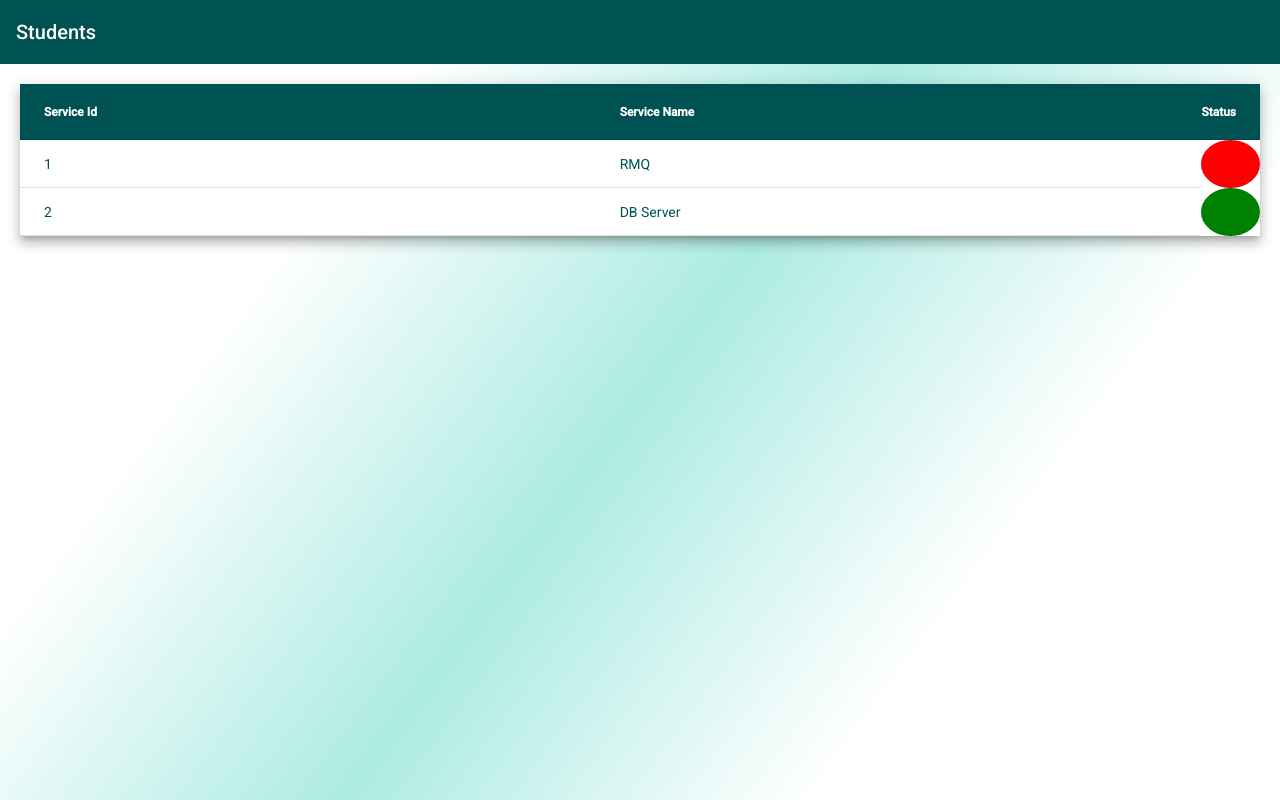
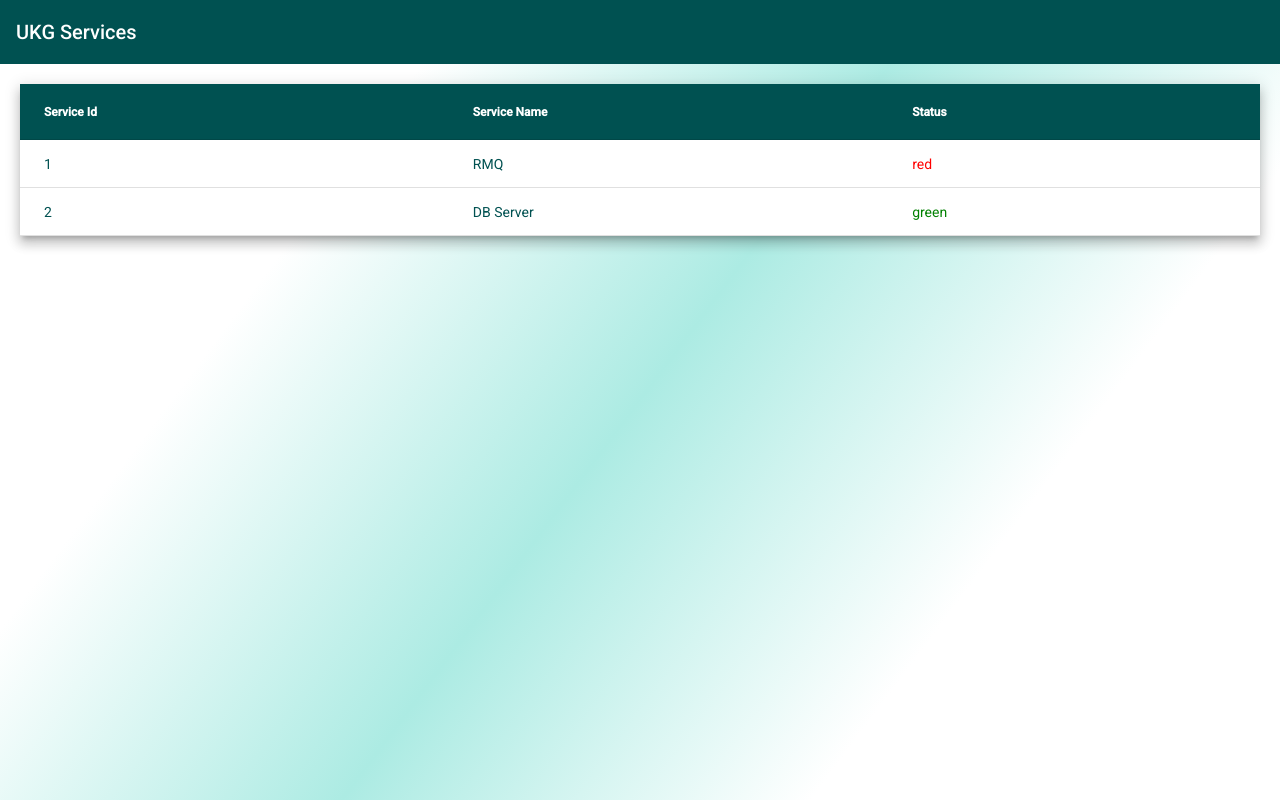
Before and after one commit to sumitbhutani14/ServicesDashboard, an Angular app: page / in a window 1280 px wide. Built offline with nearby package versions, Linux system fonts and the light colour scheme; data requests are answered from the project's data file.

Commit message:
some changes

```diff
--- a/src/app/all-students/all-students.component.html
+++ b/src/app/all-students/all-students.component.html
@@ -15,9 +15,13 @@
         <td mat-cell *matCellDef="let element">{{ element.name }}</td>
       </ng-container>
 
+      <!-- <ng-container matColumnDef="status">
+        <th mat-header-cell *matHeaderCellDef>Status</th>
+        <td mat-cell *matCellDef="let element" class="button-circle" [ngStyle]="{'background-color': element.status}"></td>
+      </ng-container> -->
       <ng-container matColumnDef="status">
         <th mat-header-cell *matHeaderCellDef>Status</th>
-        <td mat-cell *matCellDef="let element" class="button-circle" [ngStyle]="{'background-color': element.status}"></td>
+        <td mat-cell *matCellDef="let element" [ngStyle]="{'color': element.status}">{{ element.status }}</td>
       </ng-container>
 
       <!-- <ng-container matColumnDef="details">
--- a/src/app/app.component.html
+++ b/src/app/app.component.html
@@ -1,5 +1,5 @@
 <mat-toolbar color="primary">
-  <span>Students</span>
+  <span>UKG Services</span>
 </mat-toolbar>
 
 <router-outlet></router-outlet>
--- a/src/app/show-details-dialog/show-details-dialog.component.css
+++ b/src/app/show-details-dialog/show-details-dialog.component.css
@@ -15,19 +15,6 @@
     }
 }
 
-.mat-header-row {
-    background-color: teal;
-    color: white;
-    font-weight: bold;
+.status-design {
+    padding: .25rem 0 1rem 0;
 }
-
-.mat-header-cell {
-    color: white;
-    font-weight: bold;
-}
-
-.status-design {
-    .custom-config {
-        background-color: green;
-    }
-}
--- a/src/app/show-details-dialog/show-details-dialog.component.html
+++ b/src/app/show-details-dialog/show-details-dialog.component.html
@@ -1,9 +1,11 @@
 <div class="content">
-  <div class="left-content">
+  <!-- <div class="left-content">
     <h1 mat-dialog-title>{{ data.name }}</h1>
-  </div>
-  <div class="status-design right-content">
-    <span class="button-style custom-config"></span>
+  </div> -->
+  <div class="status-design">
+    <span class="button-cylinder" [ngStyle]="{'background-color': data.status}">
+      {{ data.name }}
+    </span>
   </div>
 </div>
 
--- a/src/styles.css
+++ b/src/styles.css
@@ -32,12 +32,13 @@
 }
 
 .button-cylinder {
-    padding: 0.5rem 2.25rem;
+    padding: 0.375rem 2rem;
     font-weight: 500;
     letter-spacing: normal;
     border-radius: 2.25rem;
     color: white;
     box-shadow: 0px 45px 50px rgba(0, 0, 0, 0.25);
+    line-height: 2;
 }
 
 .button-circle {
```
